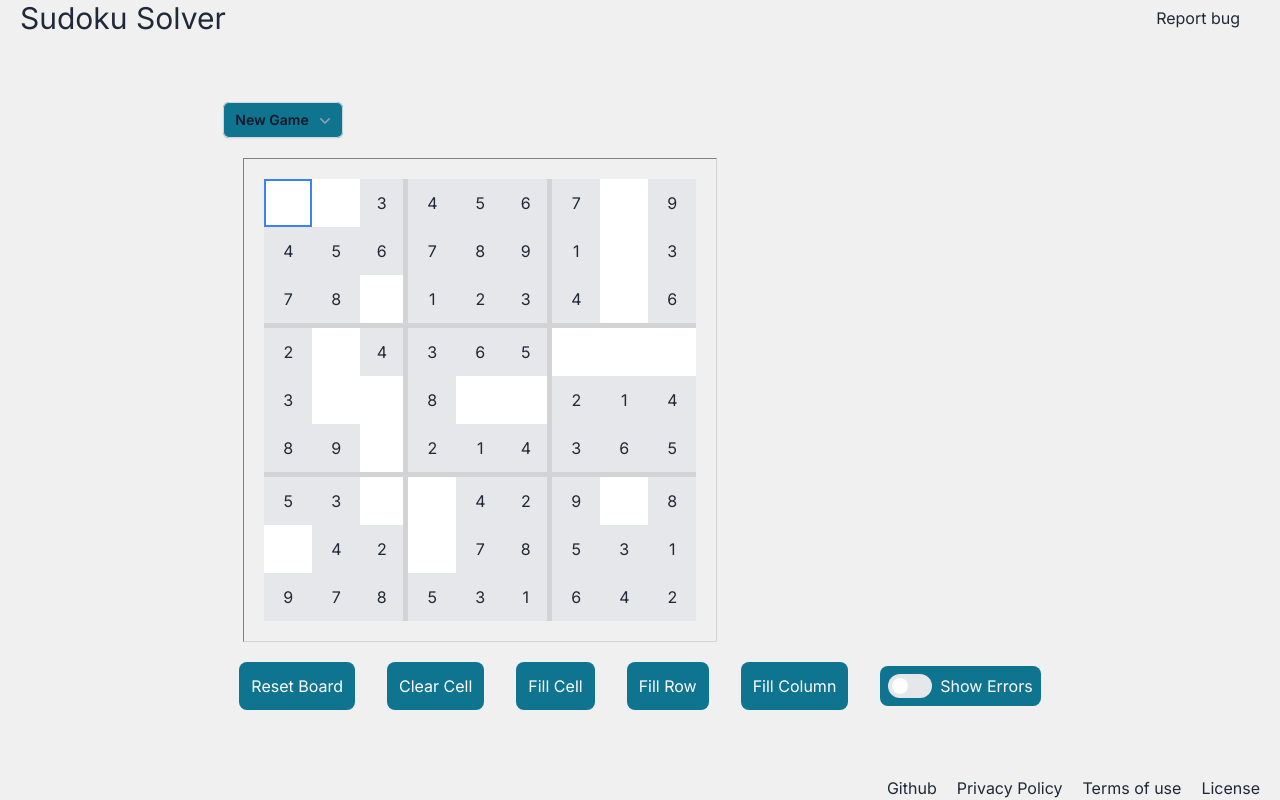
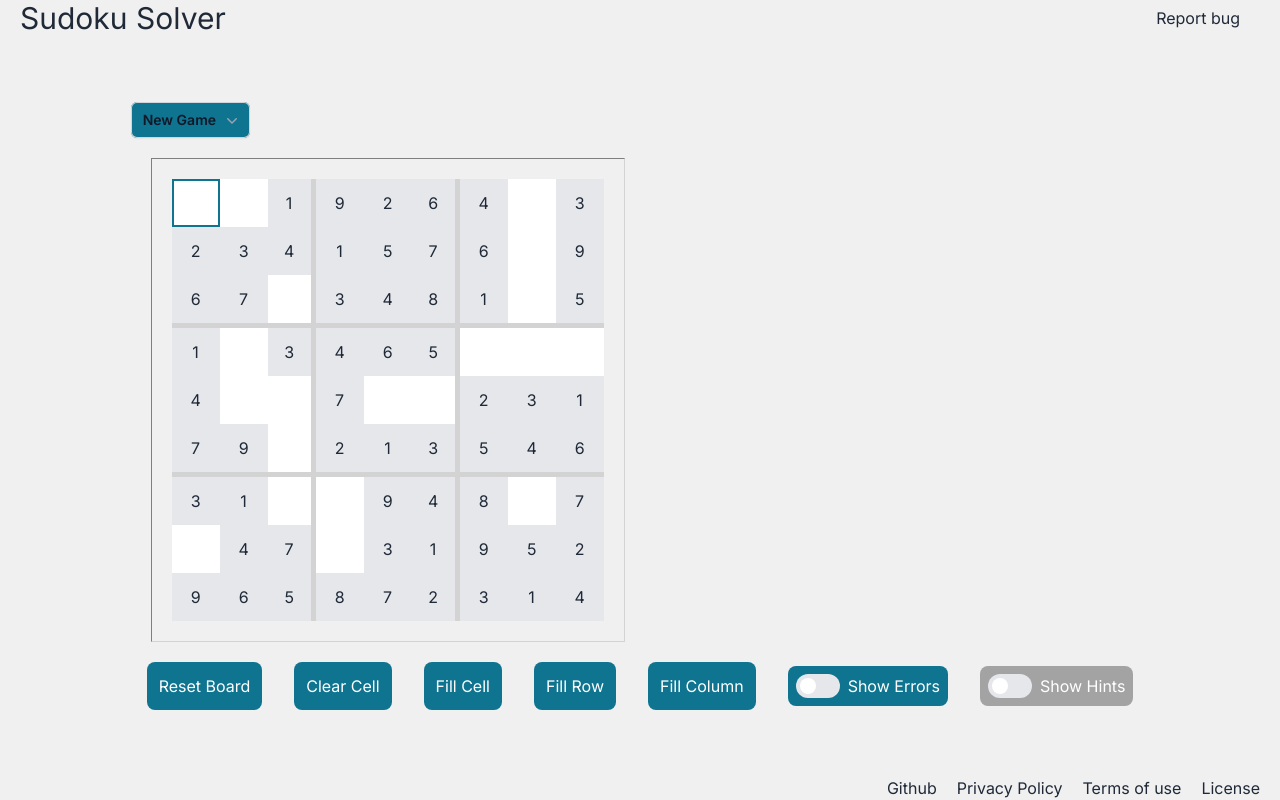
Before and after one commit to kk-mbugua/sudoku, a Next.js app in the folder front_end/: page / in a window 1280 px wide. Built offline with nearby package versions, Linux system fonts and the light colour scheme.

Commit message:
update sudoku generation to be more randomized

```diff
--- a/front_end/app/lib/sudoku.ts
+++ b/front_end/app/lib/sudoku.ts
@@ -10,7 +10,6 @@ class Sudoku {
     gameBoardSet: boolean = false;
     isValid: boolean | undefined;
     difficulty: Difficulty = "easy"
-
 
     constructor(gameBoard?: BoardType) {
         this.board = generateEmptyBoard();
@@ -26,12 +25,12 @@ class Sudoku {
 
     solveBoard(row:number = 0, col:number = 0):boolean {
         // Check if we have reached the end of the matrix
-        if (row >= 9) {
+        if (row >= this.size) {
             return true;
         }
 
         // Move to the next row if we have reached the end of the current row
-        if (col >= 9) {
+        if (col >= this.size) {
             return this.solveBoard(row+1, 0);
         }
 
@@ -41,7 +40,7 @@ class Sudoku {
         }
 
         // Try filling the current cell with a valid value
-        for (let num = 1; num <= 9; num++) {
+        for (let num = 1; num <= this.size; num++) {
             if (this.isValidInput(num, row, col)) {
                 this.board[row][col] = num;
                 if (this.solveBoard(row, col + 1)) {
@@ -89,7 +88,13 @@ class Sudoku {
 
     generateGameBoard(difficulty?: Difficulty) {
         if (this.gameBoardSet) return this.gameBoard;
-        this.solveBoard()
+        // Create a shuffled array of numbers from 1 to 9
+        const shuffledNumbers = Array.from({ length: 9 }, (_, i) => i + 1).sort(() => Math.random() - 0.5);
+        // Initialize the first row with the shuffled numbers
+        this.board[0] = shuffledNumbers;
+        // Complete the rest of the board using the solveBoard function
+        this.solveBoard();
+
         this.gameBoard = this.board.map(row => [...row]);
         switch (difficulty) {
             case "easy":
@@ -123,10 +128,10 @@ class Sudoku {
             }
         }
 
-        for (let i = 0; i < 9; i++) {
+        for (let i = 0; i < this.size; i++) {
             const row_set = new Set();
             const col_set = new Set();
-            for (let j = 0; j < 9; j++) {
+            for (let j = 0; j < this.size; j++) {
                 const row_val = board[i][j];
                 const col_val = board[j][i];
                 const k = Math.floor(i / 3);
@@ -152,7 +157,7 @@ class Sudoku {
     }
 
     isValidInputCol(val: number, col:number): boolean {
-        for (var i=0; i < 9; i++) {
+        for (var i=0; i < this.size; i++) {
             if (this.board[i][col] === val) return false;
         }
         return true;
@@ -175,7 +180,7 @@ class Sudoku {
 
     possibleInputs(row: number, col: number): number[] {
         const res = []
-        for (var val = 1; val<=9; val++) {
+        for (var val = 1; val<=this.size; val++) {
             if (this.isValidInput(val, row, col)) res.push(val)
         }
         return res;
--- a/front_end/app/ui/cell.tsx
+++ b/front_end/app/ui/cell.tsx
@@ -16,7 +16,7 @@ function Cell({children, isPreFilled, isSelected=false, hasError, onCellClick}:
                 {
                     "bg-gray-200": isPreFilled, // Pre-filled cell style
                     "bg-white": !isPreFilled, // User-filled cell style
-                    "border-blue-500 border-2 text-blue-700": isSelected, // Selected cell style
+                    "border-secondary border-2 text-secondary": isSelected, // Selected cell style
                     "border-red-600 border": hasError, // cell with error
                 }
             )}
--- a/front_end/app/ui/game.tsx
+++ b/front_end/app/ui/game.tsx
@@ -15,6 +15,7 @@ function Game() {
   const [board, setBoard] = useState<BoardType>(generateEmptyBoard());
   const [selected, setSelected] = useState<[number, number]>([0, 0]);
   const [showErrors, setShowErrors] = useState(false);
+  const [showHints, setShowHints] = useState(false);
   const [solved, setSolved] = useState(false);
   const [isCreatedBoard,setIsCreatedBoard] = useState(false);
   const [notSolvable, setNotSolvable] = useState(false)
@@ -184,6 +185,17 @@ function Game() {
                 </Switch>
                 <span>Show Errors</span>
             </div>
+            <div className="bg-neutral-400 text-white p-2 rounded-lg mx-4 flex flex-row space-around justify-between items-center">
+                <Switch
+                    checked={showHints}
+                    onChange={setShowHints}
+                    disabled={true}
+                    className="group inline-flex h-6 w-11 items-center rounded-full bg-gray-200 transition data-[checked]:bg-cyan-600 mr-2"
+                >
+                    <span className="size-4 translate-x-1 rounded-full bg-white transition group-data-[checked]:translate-x-6" />
+                </Switch>
+                <span>Show Hints</span>
+            </div>
         </div>
     </div>
   );
```
